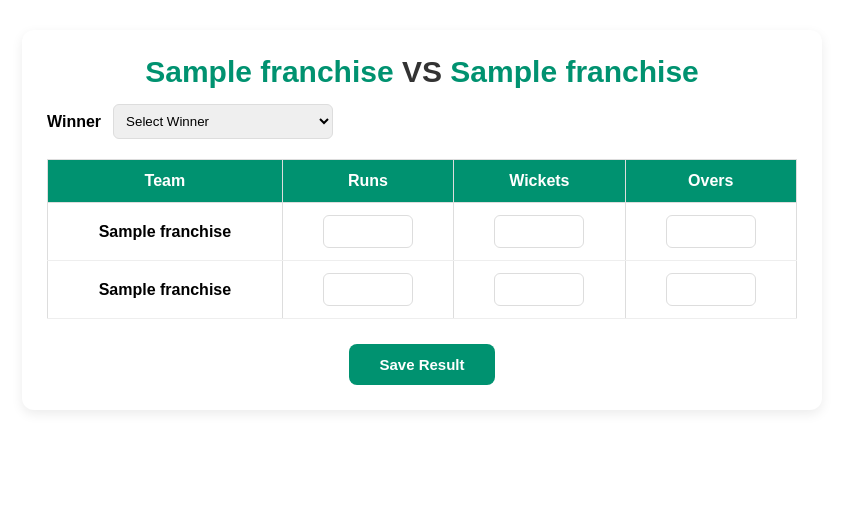
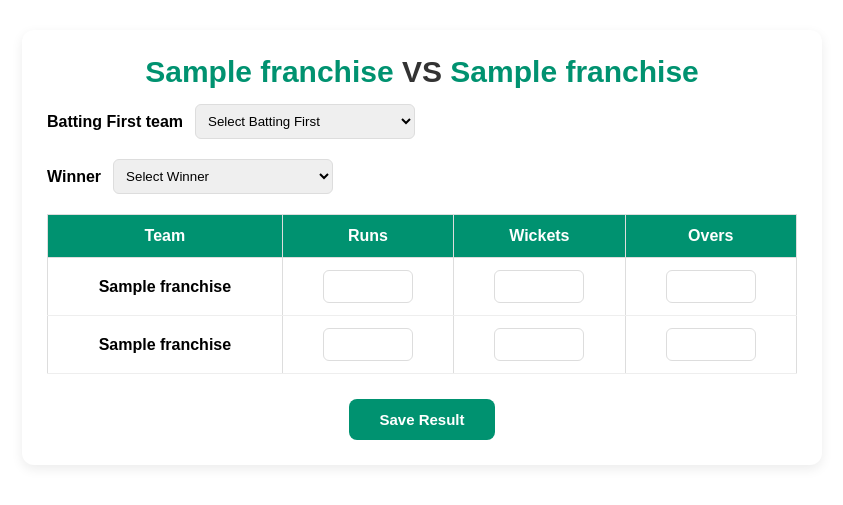
Before and after one commit to praveen-aitipamula/cricbuzz, a Django app: page /matches/1/result in a window 1280 px wide. Shown: the part 58-563 px from the top of the page, without its empty margins (218-1061 px from the left). Run offline with Django 5.2, Linux system fonts and the light colour scheme; tables that the repository leaves empty hold one stand-in row (values such as "Sample post").

Commit message:
fixed won by wickets match result

```diff
--- a/matches/models.py
+++ b/matches/models.py
@@ -19,6 +19,7 @@ class Match(models.Model):
     team2_wickets = models.IntegerField(blank=True, null=True)
     team2_overs = models.DecimalField(max_digits=4, decimal_places=1, blank=True, null=True)
     result = models.TextField(blank=True, null=True)
+    batting_first = models.ForeignKey(Franchise,on_delete=models.SET_NULL, blank=True, null=True, related_name="batting_first_matches")
 
     def __str__(self):
         return f"Match {self.match_number}: {self.team1.short_name} vs {self.team2.short_name} at {self.venue.name} on {self.match_date}"
--- a/matches/views.py
+++ b/matches/views.py
@@ -73,25 +73,56 @@ def MatchResultView(request, pk):
         match.team2_score = int(request.POST.get("team2_score"))
         match.team2_wickets = int(request.POST.get("team2_wickets"))
         match.team2_overs = request.POST.get("team2_overs")
-        if match.team1_score > match.team2_score:
-            match.winner = match.team1
-            match.result = (
-                f"{match.team1.short_name} won by "
-                f"{match.team1_score - match.team2_score} runs"
-            )
+        match.batting_first_id = request.POST.get("batting_first")
 
+        if match.batting_first == match.team1:
+            if match.team1_score > match.team2_score:
+                match.winner = match.team1
+                match.result = (
+                    f"{match.team1.short_name} won by "
+                    f"{match.team1_score - match.team2_score -1} runs"
+                )
+            else:
+                wickets_remaning = 10 - match.team2_wickets
+                match.winner = match.team2
+                match.result =(
+                    f"{match.team2.short_name} won by "
+                    f"{wickets_remaning} wickets"
+                )
         else:
+            if match.team2_score > match.team1_score:
+                match.winner = match.team2
+                match.result=(
+                    f"{match.team2.short_name} won by "
+                    f"{match.team2_score - match.team1_score-1} runs"
+                )
+            else:
+                wickets_remaning = 10 - match.team1_wickets
+                match.winner = match.team1
+                match.result=(
+                    f"{match.team1.short_name} won by "
+                    f"{wickets_remaning} wickets"
+                )
 
-            match.winner = match.team2
+        # if match.team1_score > match.team2_score:
+        #     match.winner = match.team1
+        #     match.result = (
+        #         f"{match.team1.short_name} won by "
+        #         f"{match.team1_score - match.team2_score} runs"
+        #     )
 
-            wickets_remaining = (
-                10 - int(request.POST.get("team2_wickets"))
-            )
+        # else:
 
-            match.result = (
-                f"{match.team2.short_name} won by "
-                f"{wickets_remaining} wickets"
-            )
+        #     match.winner = match.team2
+
+        #     wickets_remaining = (
+        #         10 - int(request.POST.get("team2_wickets"))
+        #     )
+
+        #     match.result = (
+        #         f"{match.team2.short_name} won by "
+        #         f"{wickets_remaining} wickets"
+        #     )
 
 
 
--- a/static/css/style.css
+++ b/static/css/style.css
@@ -1311,7 +1311,7 @@ table th {
 
 .homepage-upcoming-card span{
     color:#009270;
-    font-weight:600;
+    font-weight:500;
 }
 
 /* POINTS TABLE */
@@ -1336,3 +1336,6 @@ table th {
     text-align:center;
     border-bottom:1px solid #eee;
 }
+.match_color{
+    color: red;
+}
--- a/templates/match_result.html
+++ b/templates/match_result.html
@@ -14,6 +14,23 @@
 
         <form method="POST">
             {% csrf_token %}
+            <div class="winner-section">
+                <label>Batting First team</label>
+                <select name="batting_first" required>
+                    <option value="">Select Batting First</option>
+
+                    <option value="{{ match.team1.id }}">
+                        {{ match.team1.short_name }}
+                    </option>
+
+                    <option value="{{ match.team2.id }}">
+                        {{ match.team2.short_name }}
+                    </option>
+
+                </select>
+
+
+            </div>
 
             <div class="winner-section">
 
```
Also changed, not shown: templates/home.html (+7 -7 lines), matches/migrations/0004_match_batting_first.py (added), matches/migrations/0005_alter_match_batting_first.py (added).
